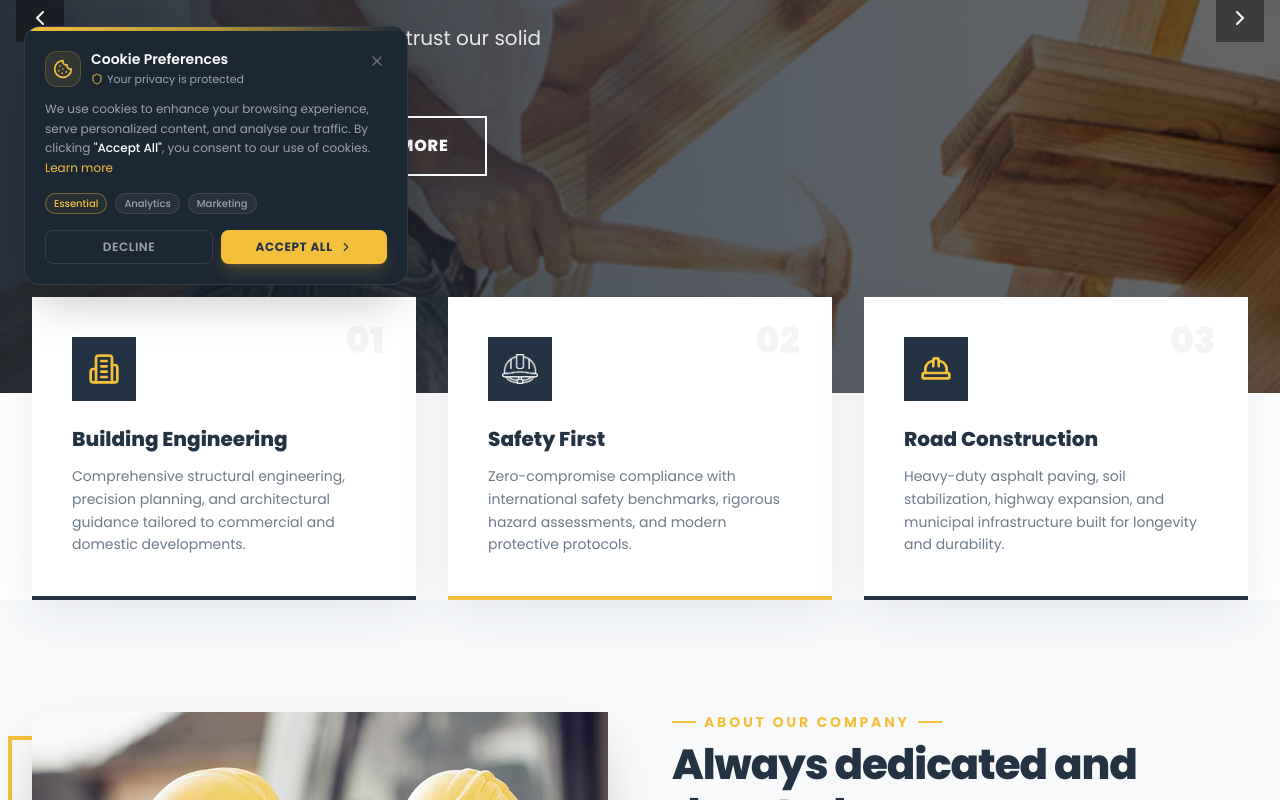
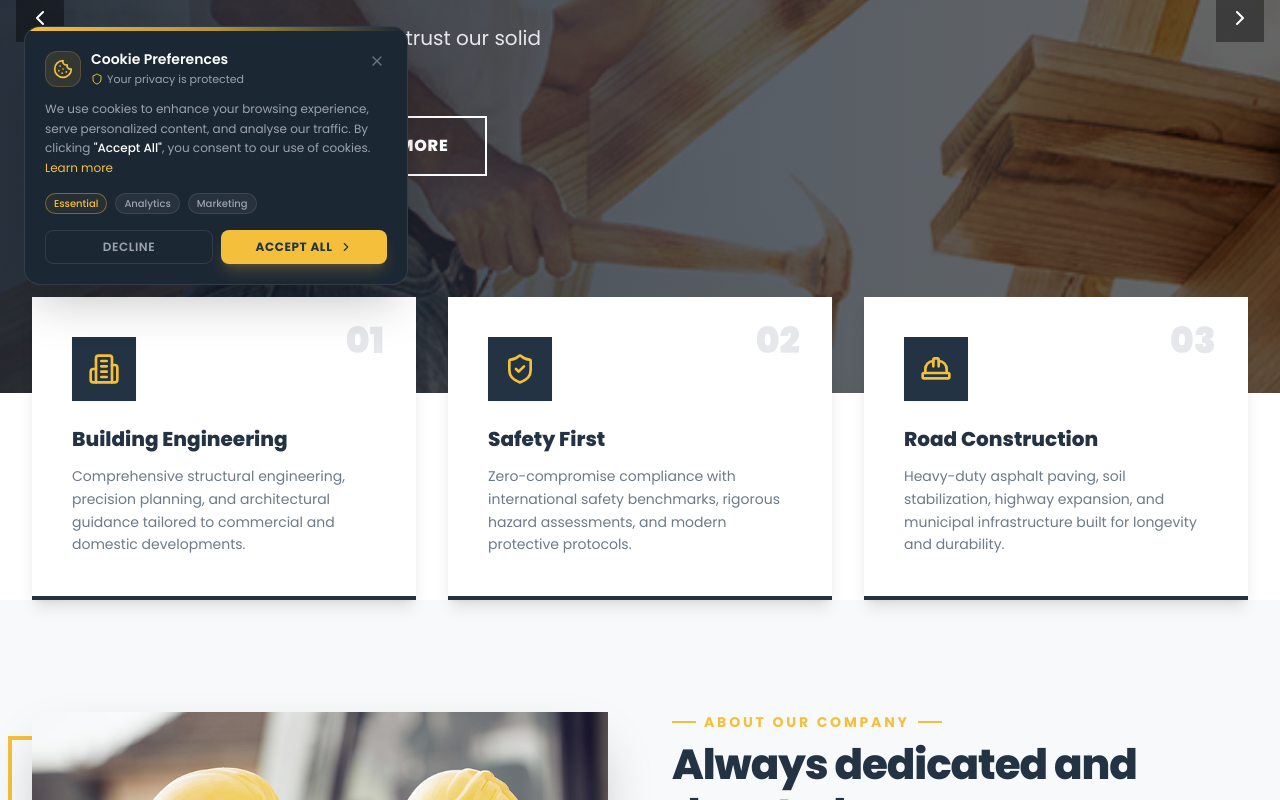
Before and after one commit to tahseinrefath/xtra-construction, a Next.js app: page / in a window 1280 px wide. Shown: the part 491-1291 px from the top of the page. Built offline with nearby package versions, Linux system fonts and the light colour scheme.

Commit message:
fix(home): fix feature cards icon hover color inversion and harmonize card borders

```diff
--- a/components/home/FeatureCards.jsx
+++ b/components/home/FeatureCards.jsx
@@ -1,53 +1,49 @@
+'use client';
+
 import React from 'react';
 import { Building2, ShieldCheck, HardHat } from 'lucide-react';
-import SectionHeading from '@/components/ui/SectionHeading';
 import { siteData } from '@/data/siteData';
 
 export default function FeatureCards() {
   const { featureCards } = siteData;
 
-  const iconMap = {
-    Building2: <Building2 className="w-8 h-8 text-[#f4c03b]" />,
-    ShieldCheck: <ShieldCheck className="w-8 h-8 text-[#f4c03b]" />,
-    HardHat: <HardHat className="w-8 h-8 text-[#f4c03b]" />,
+  const renderIcon = (iconName) => {
+    const iconClass =
+      'w-8 h-8 text-[#f4c03b] group-hover:text-[#243344] transition-colors duration-300 stroke-[2]';
+
+    switch (iconName) {
+      case 'Building2':
+        return <Building2 className={iconClass} />;
+      case 'ShieldCheck':
+        return <ShieldCheck className={iconClass} />;
+      case 'HardHat':
+        return <HardHat className={iconClass} />;
+      default:
+        return <Building2 className={iconClass} />;
+    }
   };
 
   return (
     <section className="relative z-20 -mt-16 md:-mt-24 max-w-7xl mx-auto px-4 sm:px-6 lg:px-8">
       {/* Top Floating Feature Cards */}
       <div className="grid grid-cols-1 md:grid-cols-3 gap-6 lg:gap-8">
-        {featureCards.map((card) => {
-          return (
+        {featureCards.map((card) => (
           <div
             key={card.id}
-              className={`relative bg-white p-8 md:p-10 shadow-theme-card transition-all duration-300 hover:-translate-y-2 hover:shadow-theme-card-hover border-b-4 ${
-                card.highlighted
-                  ? 'border-[#f4c03b]'
-                  : 'border-[#243344] hover:border-[#f4c03b]'
-              } group`}
+            className="relative bg-white p-8 md:p-10 shadow-lg hover:shadow-2xl transition-all duration-300 hover:-translate-y-2 border-b-4 border-[#243344] hover:border-[#f4c03b] group cursor-pointer"
           >
-              {/* Badge Number */}
-              <div className="absolute top-6 right-8 text-4xl font-black text-gray-100 group-hover:text-[#f4c03b]/20 transition-colors select-none">
+            {/* Top-Right Badge Number */}
+            <div className="absolute top-6 right-8 text-4xl font-black text-gray-200 group-hover:text-[#f4c03b]/30 transition-colors duration-300 select-none">
               {card.badge}
             </div>
 
-              {/* Icon */}
-              <div className="w-16 h-16 bg-[#243344] flex items-center justify-center mb-6 group-hover:bg-[#f4c03b] transition-colors duration-300">
-                {card.imageIcon ? (
-                  <img
-                    src={card.imageIcon}
-                    alt={card.title}
-                    className="w-9 h-9 object-contain brightness-0 invert group-hover:brightness-0 transition-all"
-                  />
-                ) : (
-                  <span className="text-[#f4c03b] group-hover:text-[#243344] transition-colors">
-                    {iconMap[card.icon]}
-                  </span>
-                )}
+            {/* Icon Box */}
+            <div className="w-16 h-16 bg-[#243344] group-hover:bg-[#f4c03b] flex items-center justify-center mb-6 transition-all duration-300 shadow-sm group-hover:shadow-md">
+              {renderIcon(card.icon)}
             </div>
 
             {/* Title */}
-              <h3 className="text-xl font-extrabold text-[#243344] mb-3 group-hover:text-[#f4c03b] transition-colors">
+            <h3 className="text-xl font-extrabold text-[#243344] mb-3 group-hover:text-[#f4c03b] transition-colors duration-300">
               {card.title}
             </h3>
 
@@ -56,8 +52,7 @@ export default function FeatureCards() {
               {card.description}
             </p>
           </div>
-          );
-        })}
+        ))}
       </div>
     </section>
   );
--- a/data/siteData.js
+++ b/data/siteData.js
@@ -76,8 +76,6 @@ export const siteData = {
         "Zero-compromise compliance with international safety benchmarks, rigorous hazard assessments, and modern protective protocols.",
       icon: "ShieldCheck",
       badge: "02",
-      highlighted: true,
-      imageIcon: "/assets/safety-icon.png",
     },
     {
       id: "feature-3",
```
Lines whose indentation alone changed are shown as unchanged.
